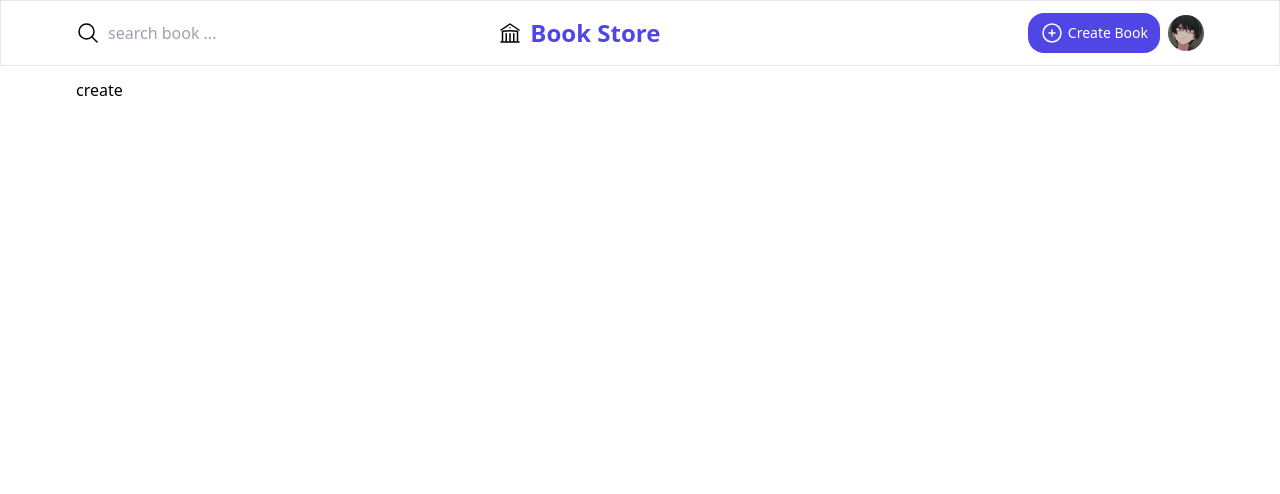
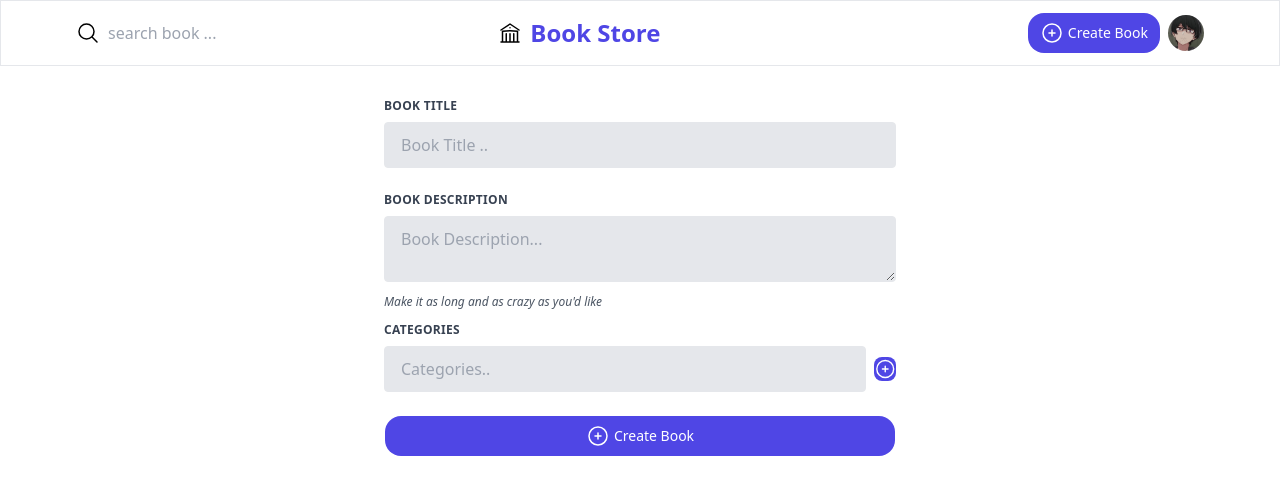
Before and after one commit to demacc/libary, a React (Vite) app: page /create in a window 1280 px wide. Shown: the top 494 px of the page. Built offline with nearby package versions, Linux system fonts and the light colour scheme.

Commit message:
createBookFormAdding

```diff
--- a/src/components/BooksDetail.jsx
+++ b/src/components/BooksDetail.jsx
@@ -1,5 +1,6 @@
 import { useParams } from "react-router-dom";
 import useFetch from "../hooks/useFetch";
+import bookImg from "../assets/book.jpg"
 
 function BooksDetail(){
 
@@ -13,11 +14,21 @@ function BooksDetail(){
         <div>
             {loading && <div>Loading ..</div>}
             {!!books && (
-                <div>
-                    <h2>{books.title}</h2>
-                    <p>{books.description}</p>
-                    <p>{books.categories}</p>
-                    <p>{books.body}</p>
+                <div className="grid grid-cols-2">
+                    <div>
+                        <img src={bookImg} alt="" className="w-[80%] h-[420px]"/>
+                    </div>
+                    <div className="space-y-2">
+                        <h1 className="font-bold text-3xl">{books.title}</h1>
+                        <div className="space-x-2">
+                            {books.categories.map((c)=>(
+                                <span className="text-sm text-white bg-blue-400 rounded-full px-2 py-1 " key={c}>{c}</span>
+                            ))}
+                        </div>
+                        <div>
+                            {books.description}
+                        </div>
+                    </div>
                 </div>
             )}
         </div>
--- a/src/pages/Create.jsx
+++ b/src/pages/Create.jsx
@@ -1,7 +1,50 @@
-import React from 'react'
+import React, { useState } from 'react'
 
 export default function Create() {
+  let [title , setTitle] = useState('')
+  let [description , setDesctiption] = useState('')
+  let [newcategorise , setNewcategorise] = useState('')
+
   return (
-    <div>create</div>
+    <form class="w-full max-w-lg mx-auto">
+
+  <div class="flex flex-wrap -mx-3 mb-6 space-y-3 mt-5">
+    {/* book title */}
+    <div class="w-full px-3">
+      <label class="block uppercase tracking-wide text-gray-700 text-xs font-bold mb-2" for="grid-password">
+        BOOK TITLE
+      </label>
+      <input value={title} onChange={e=> setTitle(e.target.value)} class="appearance-none block w-full bg-gray-200 text-gray-700 border border-gray-200 rounded py-3 px-4 mb-3 leading-tight focus:outline-none focus:bg-white focus:border-gray-500" id="grid-password" type="password" placeholder="Book Title .." />
+
+    </div>
+    {/* book description */}
+    <div class="w-full px-3">
+      <label class="block uppercase tracking-wide text-gray-700 text-xs font-bold mb-2" for="grid-password">
+        BOOK DESCRIPTION
+      </label>
+      <textarea value={description} onChange={e=> setDesctiption(e.target.value)} class="appearance-none block w-full bg-gray-200 text-gray-700 border border-gray-200 rounded py-3 px-4 mb-3 leading-tight focus:outline-none focus:bg-white focus:border-gray-500" id="grid-password" type="password" placeholder="Book Description..." />
+      <p class="text-gray-600 text-xs italic">Make it as long and as crazy as you'd like</p>
+    </div>
+    {/* categories */}
+    <div class="w-full px-3">
+      <label class="block uppercase tracking-wide text-gray-700 text-xs font-bold mb-2" for="grid-password">
+        CATEGORIES
+      </label>
+     <div className='flex items-center justify-center'>
+     <input value={newcategorise} onChange={e => setNewcategorise(e.target.value)} class="appearance-none block w-full bg-gray-200 text-gray-700 border border-gray-200 rounded py-3 px-4 mb-3 leading-tight focus:outline-none focus:bg-white focus:border-gray-500" id="grid-password" type="password" placeholder="Categories.." />
+     <svg xmlns="http://www.w3.org/2000/svg" fill="none" viewBox="0 0 24 24" strokeWidth={1.5} stroke="currentColor" className="size-6 bg-pirmary text-white  rounded-lg mb-3 ml-2">
+              <path strokeLinecap="round" strokeLinejoin="round" d="M12 9v6m3-3H9m12 0a9 9 0 1 1-18 0 9 9 0 0 1 18 0Z" />
+                </svg>
+     </div>
+    </div>
+    <button  className='bg-pirmary py-2 px-3 rounded-2xl text-sm  text-white flex items-center gap-1 w-[95%] mx-auto justify-center'>
+               <svg xmlns="http://www.w3.org/2000/svg" fill="none" viewBox="0 0 24 24" strokeWidth={1.5} stroke="currentColor" className="size-6">
+              <path strokeLinecap="round" strokeLinejoin="round" d="M12 9v6m3-3H9m12 0a9 9 0 1 1-18 0 9 9 0 0 1 18 0Z" />
+                </svg>
+         <span className='hidden md:block'>Create Book</span>
+    </button>
+  </div>
+
+</form>
   )
 }
```
Also changed, not shown: src/data/db.json (+3 -13 lines).
